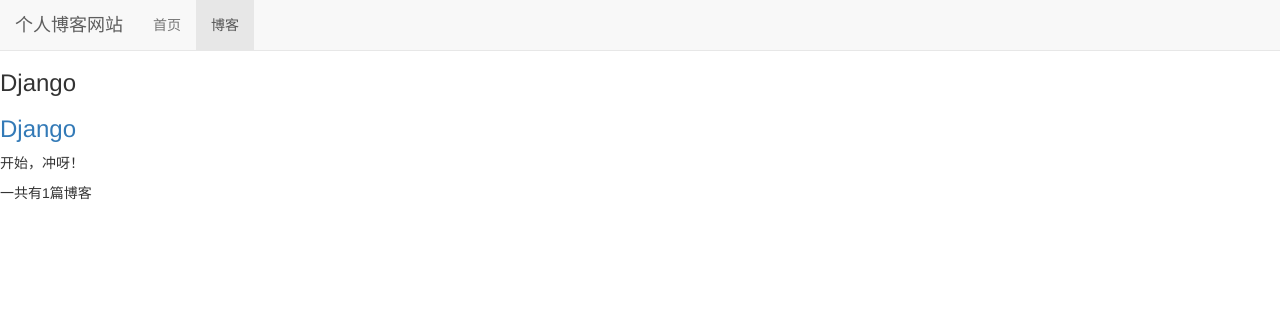
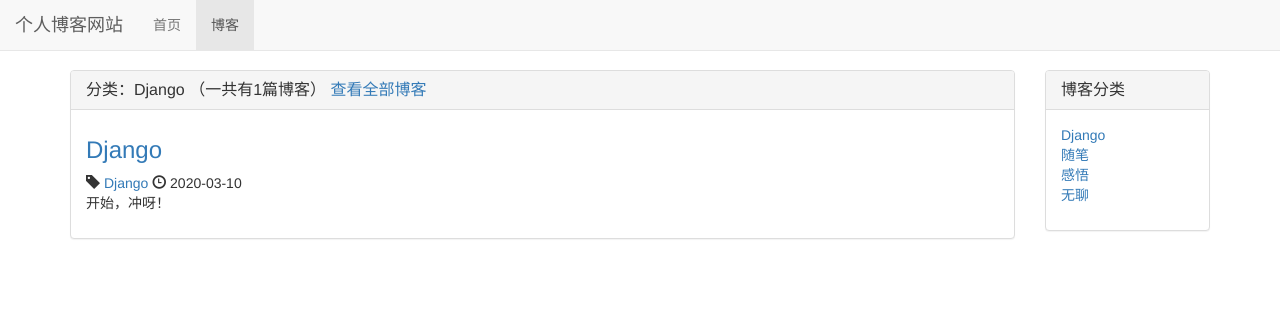
Before and after one commit to lit-fatfish/Bsite, a Django app: page /blog/type/1 in a window 1280 px wide. Shown: the top 311 px of the page. Run offline with Django 3.2, Linux system fonts and the light colour scheme; data comes from the database, SQL or seed files in the repository; some libraries are stand-ins or nearby versions.

Commit message:
1.2 测试完成提交

```diff
--- /dev/null
+++ b/blog/static/blog/blog.css
@@ -0,0 +1,27 @@
+ul.blog-types{
+    list-style-type: none;
+}
+div.blog:not(:last-child){
+    /* em等于一个字的宽度，根据字体的大小调节 */
+    margin-bottom: 2em;
+    padding-bottom: 1em;
+    border-bottom: 1px solid #eeeeee;
+}
+div.blog h3{
+    margin-top: 0.5em;
+}
+div.blog p.blog-info{
+    margin-bottom: 0;
+}
+
+ul.blog-info-description{
+    list-style-type: none;
+    margin-bottom: 1em;
+}
+ul.blog-info-description li{
+    display: inline-block;
+    margin-right: 2em;
+}
+div.blog-content{
+    text-indent: 2em;/*首行*/
+}
--- a/blog/templates/blog/blog_list.html
+++ b/blog/templates/blog/blog_list.html
@@ -1,22 +1,76 @@
 {% extends 'base.html' %}
-
 {# 页面标题 #}
-{% block  title%}
-    我的网站
-{% endblock  %}
+{% block  title%}我的网站{% endblock  %}
 
 {% block nav_blog_active %}active{% endblock %}
 
+{% load staticfiles %}
+{% block header_extends %}
+    <link rel="stylesheet" href="{% static 'blog/blog.css' %}">
+{% endblock %}
 
 {#页面内容#}
 {% block content %}
-    {% for blog in blogs %}
-        <a href="{% url 'blog_detail' blog.pk %}">
-            <h3>{{ blog.title }}</h3>
-        </a>
-        <p>{{ blog.content|truncatechars:30 }}</p>
-    {% empty %}
-        <p>-- 暂无博客，敬请期待 --</p>
-    {% endfor %}
-    <p>一共有{{ blogs|length }}篇博客</p><!--自定义标签和过滤器-->
+
+<div class="container">
+    {% comment %} 第一列放博客列表，第二列放博客分类 {% endcomment %}
+    <div class="row">
+        <div class="col-xs-12 col-sm-8 col-md-9 col-lg-10">
+            <div class="panel panel-default">
+                <div class="panel-heading">
+                  <h3 class="panel-title">{% block blog_list_title %}博客列表（一共有{{ blogs|length }}篇博客）
+                      {% endblock %}
+                  </h3>
+                </div>
+                <div class="panel-body">
+                    {% for blog in blogs %}
+                    <div class="blog">
+                        <h3><a href="{% url 'blog_detail' blog.pk %}">{{ blog.title }}</a></h3>
+                        <p class="blog-info">
+                            <span class="glyphicon glyphicon-tag"></span>
+                            <a href="{% url 'blog_with_type' blog.blog_type.pk %}">
+                                {{ blog.blog_type }}
+                            </a>
+                            <span class="glyphicon glyphicon-time"></span>
+                            {{ blog.created_time|date:"Y-m-d"}}
+
+                        </p>
+                        <p>{{ blog.content|truncatechars:120 }}</p>
+                    </div>
+
+                    {% empty %}
+                    <div class="blog">
+                        <h3>-- 暂无博客，敬请期待 --</h3>
+                    </div>
+
+                    {% endfor %}
+                </div>
+            </div>
+
+
+        </div>
+        <div class="hidden-xs col-sm-4 col-md-3 col-md-2">
+            <div class="panel panel-default">
+                <div class="panel-heading">
+                    <h3 class="panel-title">博客分类</h3>
+                </div>
+                <div class="panel-body">
+                    <ul class="blog-types">
+                        {% for blog_type in blog_types %}
+                        <li>
+                            <a href="{% url 'blog_with_type' blog_type.pk %}">
+                                {{ blog_type.type_name }}
+                            </a>
+                        </li>
+                        {% empty %}
+                        <li>暂无分类</li>
+                        {% endfor %}
+                    </ul>
+                </div>
+            </div>
+        </div>
+    </div>
+</div>
+
+
 {% endblock  %}
--- a/blog/templates/blog/blog_with_type.html
+++ b/blog/templates/blog/blog_with_type.html
@@ -1,24 +1,11 @@
-{% extends 'base.html' %}
+{% extends 'blog/blog_list.html' %}
+{# 页面标题 #}
+{% block  title%}    {{  blog_type.type_name }}{% endblock  %}
 
-{# 页面标题 #}
-{% block  title%}
-    {{  blog_type.type_name }}
-{% endblock  %}
+<!-- {% block nav_blog_active %}active{% endblock %}  导航栏在blog_list已经激活了 -->
 
-{% block nav_blog_active %}active{% endblock %}
-
-
-{#页面内容#}
-{% block content %}
-    <h3>{{ blog_type.type_name }}</h3>
-
-    {% for blog in blogs %}
-        <a href="{% url 'blog_detail' blog.pk %}">
-            <h3>{{ blog.title }}</h3>
-        </a>
-        <p>{{ blog.content|truncatechars:30 }}</p>
-    {% empty %}
-        <p>-- 暂无博客，敬请期待 --</p>
-    {% endfor %}
-    <p>一共有{{ blogs|length }}篇博客</p><!--自定义标签和过滤器-->
-{% endblock  %}
+{% block blog_list_title %}
+    <div>分类：{{ blog_type.type_name }} （一共有{{ blogs|length }}篇博客）
+        <a href="{% url 'blog_list' %}">查看全部博客</a>
+    </div>
+{% endblock %}
--- a/blog/views.py
+++ b/blog/views.py
@@ -4,6 +4,7 @@ from .models import Blog, BlogType
 def blog_list(request):
     context = {}
     context['blogs'] = Blog.objects.all()
+    context['blog_types'] = BlogType.objects.all()
     #context['blog_count'] = Blog.objects.all().count()  #统计博客数量，然后可以直接在html中引用
     return render_to_response('blog/blog_list.html', context)
 
@@ -15,6 +16,7 @@ def blog_detail(request, blog_pk):
 def blog_with_type(request, blog_type_pk):
     context = {}
     blog_type = get_object_or_404(BlogType, pk=blog_type_pk)
+    context['blog_type'] = blog_type
     context['blogs'] = Blog.objects.filter(blog_type=blog_type)
-    context['blog_type'] = blog_type
+    context['blog_types'] = BlogType.objects.all()
     return render_to_response('blog/blog_with_type.html', context)
```
Also changed, not shown: blog/templates/blog/blog_detail.html (+25 -14 lines), templates/base.html (renamed from blog/templates/base.html), templates/home.html (renamed from blog/templates/home.html).
